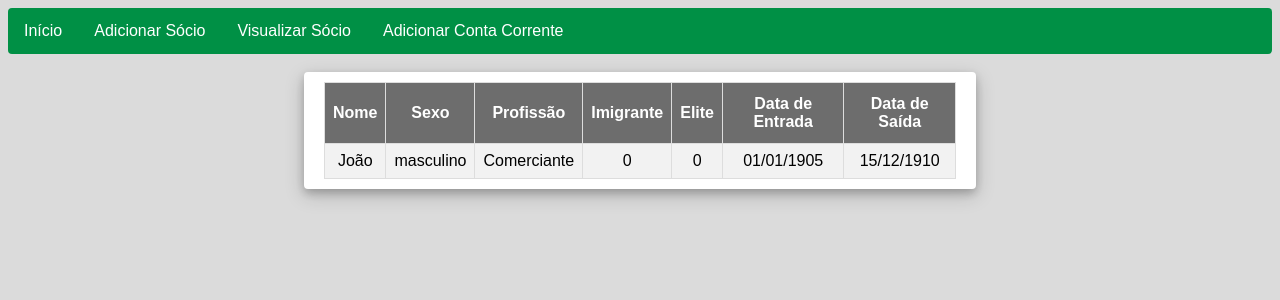
After one commit to dearaujobruno/mutualismo, a CodeIgniter app: page /mutualismo/visualizar-socio in a window 1280 px wide. The commit adds this page. Shown: the top 300 px of the page. Run offline with CodeIgniter, Linux system fonts and the light colour scheme; data comes from the database, SQL or seed files in the repository.

Commit message:
adicionando a visualização da tabela de sócios

```diff
--- a/application/config/routes.php
+++ b/application/config/routes.php
@@ -53,6 +53,7 @@ $route['default_controller'] = 'MenuController';
 $route['inicio'] = 'MenuController/inicio';
 $route['socio'] = 'SocioController';
 $route['adicionar-socio'] = 'SocioController/adicionar_socio';
+$route['visualizar-socio'] = 'SocioController/visualizar_socio';
 $route['conta'] = 'ContaCorrenteController';
 $route['adicionar-conta'] = 'ContaCorrenteController/adicionar_contacorrente';
 $route['menu'] = 'MenuController/menu';
--- a/application/controllers/SocioController.php
+++ b/application/controllers/SocioController.php
@@ -39,4 +39,9 @@ class SocioController extends CI_Controller {
 
 	}
 
+	public function visualizar_socio() {
+		$data['lista_socio'] = $this->SocioModel->listar_socio();
+		$this->load->view('visualiza_socio', $data);
+	}
+
 }
--- a/application/models/SocioModel.php
+++ b/application/models/SocioModel.php
@@ -21,7 +21,7 @@ class SocioModel extends CI_Model
     }
 
     public function listar_socio() {
-        $query = $this->db->query('SELECT id_socio, nome_socio FROM socios');
+        $query = $this->db->query("SELECT nome_socio, sexo_socio, profissao_socio, imigrante_socio, elite_socio, DATE_FORMAT(data_entrada, '%d/%m/%Y') as data_entrada, DATE_FORMAT(data_saida, '%d/%m/%Y') as data_saida FROM socios");
         return $query;
     }
 
--- a/application/views/header.html
+++ b/application/views/header.html
@@ -1,5 +1,6 @@
 	<ul>
 		<li><a href="inicio" class="active" >Início</a></li>
 		<li><a href="socio">Adicionar Sócio</a></li>
+		<li><a href="visualizar-socio">Visualizar Sócio</a></li>
 		<li><a href="conta">Adicionar Conta Corrente</a></li>
 	</ul>
--- /dev/null
+++ b/application/views/visualiza_socio.php
@@ -0,0 +1,51 @@
+<?php
+defined('BASEPATH') OR exit('No direct script access allowed');
+?><!DOCTYPE html>
+<html lang="pt-br">
+<head>
+	<link rel="stylesheet" type="text/css" href="<?php echo base_url('assets/css/estilo.css');?>" />
+	<meta charset="utf-8">
+	<title>Visualizar Sócios</title>
+</head>
+<body>
+
+	<?php include 'header.html';?>
+	<br>
+
+
+	<center>
+		<div class="blococentral">
+
+
+
+		<table class="tabela">
+			<tr>
+				<th>Nome</th>
+				<th>Sexo</th>
+				<th>Profissão</th>
+				<th>Imigrante</th>
+				<th>Elite</th>
+				<th>Data de Entrada</th>
+				<th>Data de Saída</th>
+			</tr>
+
+				<?php
+					foreach ($lista_socio->result() as $row) {
+						echo '<tr>';
+						echo '<td>'.$row->nome_socio .'</td>';
+						echo '<td>'.$row->sexo_socio .'</td>';
+						echo '<td>'.$row->profissao_socio .'</td>';
+						echo '<td>'.$row->imigrante_socio .'</td>';
+						echo '<td>'.$row->elite_socio .'</td>';
+						echo '<td>'.$row->data_entrada .'</td>';
+						echo '<td>'.$row->data_saida .'</td>';
+						echo '</tr>';
+					}
+				?>
+		</table>
+		</div>
+
+	</center>
+
+</body>
+</html>
--- a/assets/css/estilo.css
+++ b/assets/css/estilo.css
@@ -58,6 +58,33 @@ input[type=submit]:hover {
 }
 
 
+.tabela {
+  border-collapse: collapse;
+  width: 100%;
+}
+
+.tabela td, .tabela th {
+  border: 1px solid #ddd;
+  padding: 8px;
+}
+
+.tabela tr:nth-child(even){
+  background-color: #f2f2f2;
+}
+
+.tabela tr:hover {
+  background-color: #ddd;
+}
+
+.tabela th {
+  padding-top: 12px;
+  padding-bottom: 12px;
+  text-align: center;
+  background-color: #6d6d6d;
+  color: white;
+}
+
+
 ul {
   list-style-type: none;
   margin: 0;
--- a/mutualismo_operario.sql
+++ b/mutualismo_operario.sql
@@ -15,8 +15,8 @@ CREATE TABLE socios (
     nome_socio varchar(255),
     sexo_socio varchar(255),
     profissao_socio varchar(255),
-    imigrante_socio boolean,
-    elite_socio boolean,
+    imigrante_socio varchar(255),
+    elite_socio varchar(255),
     data_entrada date,
     data_saida date
 );
```
Also changed, not shown: application/views/adiciona_socio.php (+9 -9 lines).
